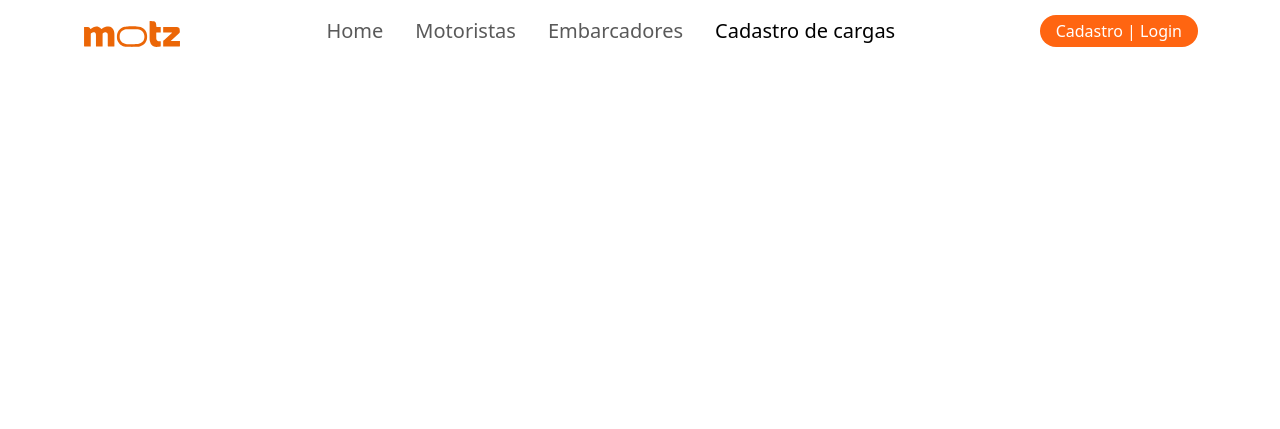
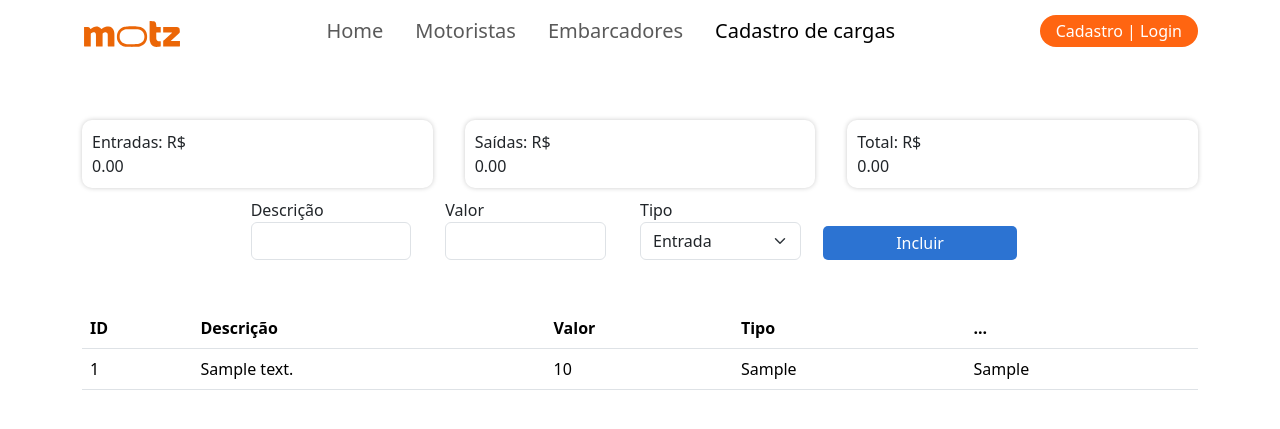
Before and after one commit to Isaac-Lima/Motz, a PHP site: page /cargas.php in a window 1280 px wide. Shown: the top 429 px of the page. Run offline with PHP 8.4, Linux system fonts and the light colour scheme; tables that the repository leaves empty or names only in its code hold one stand-in row (values such as "Sample post").

Commit message:
adição da pág cargas

```diff
--- a/cargas.php
+++ b/cargas.php
@@ -1,3 +1,34 @@
+<?php
+include_once('conexao.php');
+
+
+$sql = "SELECT * FROM cargas ORDER BY id DESC";
+
+$result = $conexao->query($sql);
+
+if ($_SERVER["REQUEST_METHOD"] == "POST") {
+    // Verifica se as variáveis do formulário estão definidas
+    if (isset($_POST['desc']) && isset($_POST['valor']) && isset($_POST['tipo'])) {
+        // Recupera os dados do formulário
+        $desc = $_POST['desc'];
+        $amount = $_POST['valor'];
+        $type = $_POST['tipo'];
+
+        // Instrução preparada para evitar SQL injection
+        $sql = $conexao->prepare("INSERT INTO cargas (descricao, valor, tipo) VALUES ( ?, ?, ?)");
+        $sql->bind_param("sss", $desc, $amount, $type);
+
+        if ($sql->execute()) {
+            echo "<script>alert('Dados incluídos com sucesso');</script>";
+        } else {
+            echo "<script>alert('Erro na inclusão dos dados');</script>";        }
+
+        $sql->close();
+    }
+}
+?>
+
+
 <!DOCTYPE html>
 <html lang="pt-br">
 <head>
@@ -70,11 +101,67 @@
             </div>
         </nav>
     </header>
-    <main>
-        <div class="container register_form">
+    <main class="container mt-5">
+        <!-- rent information -->
+        <div class="resume">
+            <div class="col">
+                Entradas: R$ <span class="incomes">0.00</span>
+            </div>
+            <div class="col">
+                Saídas: R$ <span class="expenses">0.00</span>
+            </div>
+            <div class="col">
+                Total: R$ <span class="total">0.00</span>
+            </div>
+        </div>
+        <!-- input section -->
+        <form action="cargas.php" method="post">
+            <div class="newItem row">
+                <div class="col">
+                    <label for="desc">Descrição</label>
+                    <input type="text" name="desc" class="form-control">
+                </div>
+                <div class="col">
+                    <label for="amount">Valor</label>
+                    <input type="number" name="valor" class="form-control">
+                </div>
+                <div class="col">
+                    <label for="type">Tipo</label>
+                    <select name="tipo" class="form-select">
+                        <option value="Entrada">Entrada</option>
+                        <option value="Saída">Saída</option>
+                    </select>
+                </div>
+                <button id="btnNew" class="btn btn-primary w-25">Incluir</button>
+            </div>
+        </form>
 
+        <!-- products information -->
+        <div class="divTable mt-5">
+            <table class="table">
+                <thead>
+                    <tr>
+                        <th scope="col">ID</th>
+                        <th scope="col">Descrição</th>
+                        <th scope="col">Valor</th>
+                        <th scope="col">Tipo</th>
+                        <th scope="col">...</th>
+                    </tr>
+                </thead>
+                <tbody>
+                    <?php
+                        while($user_data = mysqli_fetch_assoc($result)){
+                            echo "<tr>";
+                            echo "<td>" .$user_data['id']."</td>";
+                            echo "<td>" .$user_data['descricao']."</td>";
+                            echo "<td>" .$user_data['valor']."</td>";
+                            echo "<td>" .$user_data['tipo']."</td>";
+                            echo "<td>" .$user_data['acoes']."</td>";
+                        }
+                    ?>
+                </tbody>
+            </table>
         </div>
     </main>
-
 </body>
 </html>
--- a/css/cargas.css
+++ b/css/cargas.css
@@ -10,3 +10,60 @@
 .nav-btn:hover{
     background-color: #E65500;
 }
+
+main {
+    max-width: 550px;
+    width: 100%;
+    display: flex;
+    flex-direction: column;
+    align-items: center;
+}
+
+.resume {
+    display: flex;
+    padding: 10px 0;
+    gap: 2rem;
+    width: 100%;
+    justify-content: center;
+    flex-wrap: wrap;
+}
+
+.resume > div {
+    display: flex;
+    flex-direction: column;
+    box-shadow: 0px 0px 5px #ccc;
+    border-radius: 10px;
+    padding: 10px;
+    width: 150px;
+}
+
+.newItem {
+    display: flex;
+    gap: 10px;
+    align-items: flex-end;
+    width: 100%;
+    justify-content: center;
+    flex-wrap: wrap;
+}
+
+
+.newItem > button {
+    background-color: #2C73D2;
+    color: white;
+    border: none;
+    padding: 0 15px;
+    border-radius: 5px;
+    cursor: pointer;
+    height: 34px;
+}
+
+input,
+select {
+    padding: 5px;
+}
+
+.divTable {
+    width: 100%;
+    display: flex;
+    justify-content: center;
+}
```
